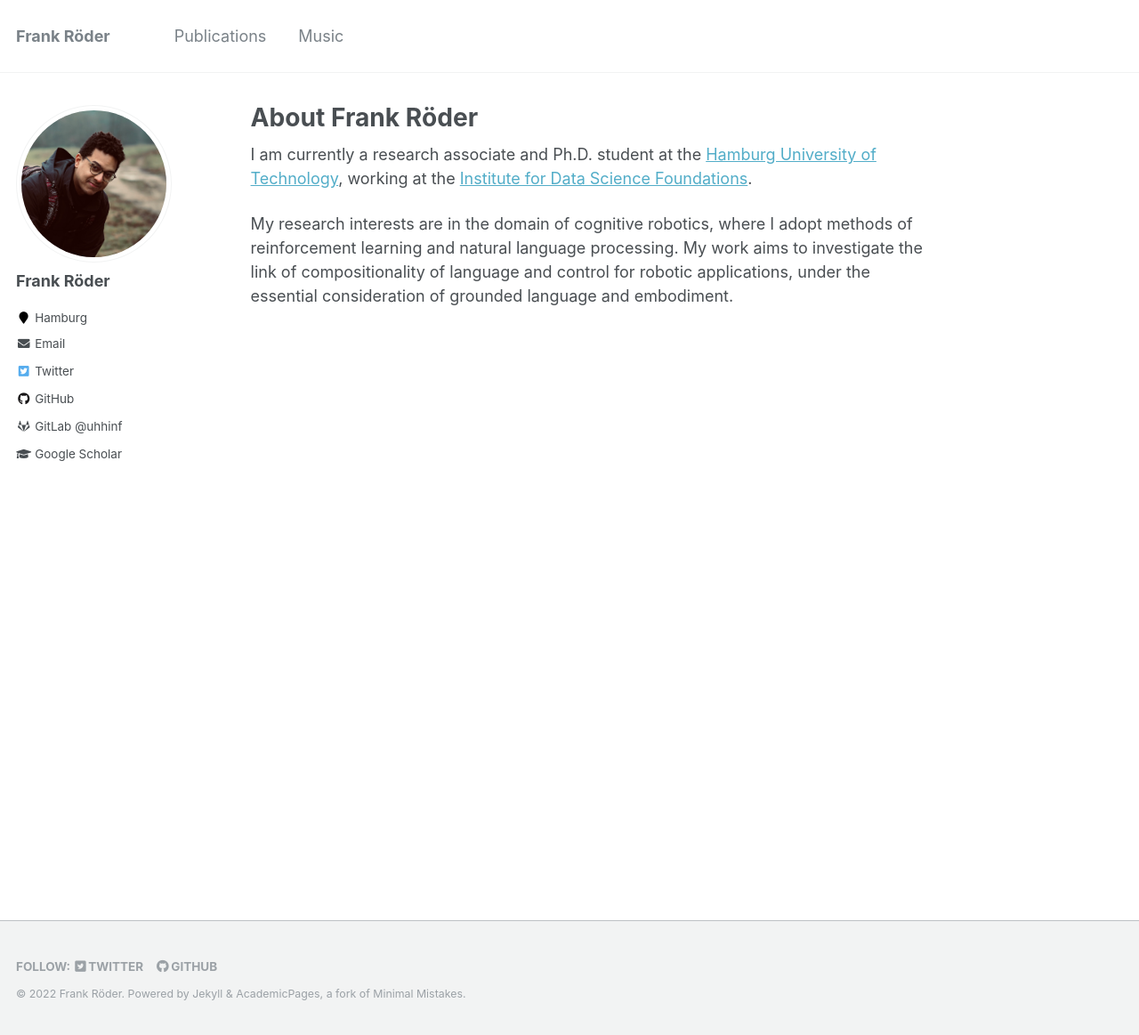
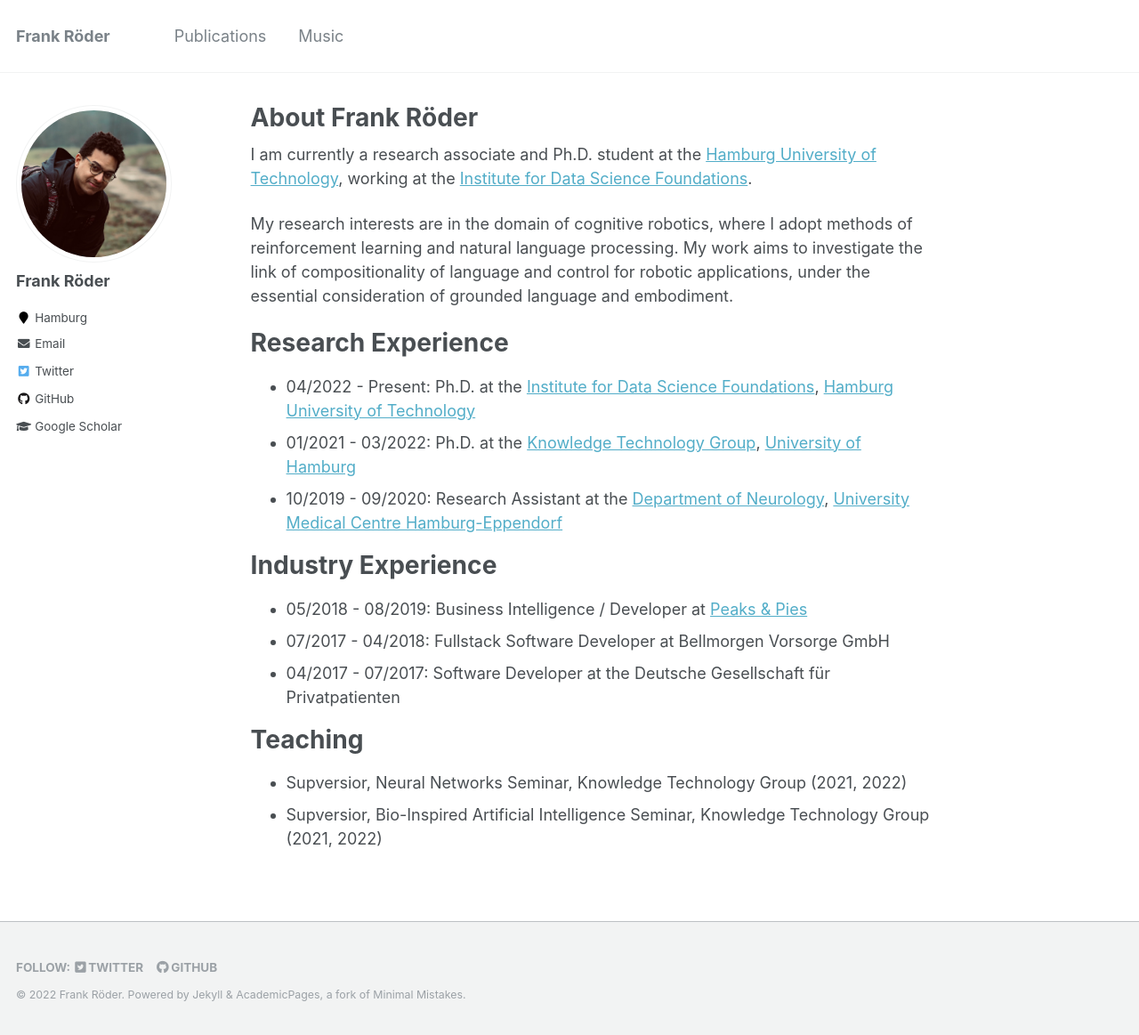
Before and after one commit to frankroeder/frankroeder.github.io, a Jekyll site: the page built from _pages/about.md, in a window 1280 px wide and 1163 px high. Shown: the whole window at 89% size. Built offline with Jekyll 4.4.1, drawn with Linux system fonts in a browser that asks for light colours.

Commit message:
Add experience sections to about page
- add teaching

```diff
--- a/_config.yml
+++ b/_config.yml
@@ -97,7 +97,6 @@ author:
   facebook         :
   foursquare       :
   github           : "frankroeder"
-  gitlab_inf       : "roeder"
   google_plus      :
   keybase          :
   instagram        :
--- a/_includes/author-profile.html
+++ b/_includes/author-profile.html
@@ -68,9 +68,6 @@
       {% if author.github %}
         <li><a href="https://github.com/{{ author.github }}"><i class="fab fa-fw fa-github" aria-hidden="true"></i> GitHub</a></li>
       {% endif %}
-      {% if author.gitlab_inf %}
-      <li><a href="https://git.informatik.uni-hamburg.de/{{ author.gitlab_inf }}"><i class="fab fa-fw fa-gitlab" aria-hidden="true"></i> GitLab @uhhinf</a></li>
-      {% endif %}
       {% if author.stackoverflow %}
         <li><a href="https://www.stackoverflow.com/users/{{ author.stackoverflow }}"><i class="fab fa-fw fa-stack-overflow" aria-hidden="true"></i> Stackoverflow</a></li>
       {% endif %}
--- a/_pages/about.md
+++ b/_pages/about.md
@@ -17,3 +17,21 @@ My research interests are in the domain of cognitive robotics, where I adopt met
 reinforcement learning and natural language processing.
 My work aims to investigate the link of compositionality of language and control for robotic applications,
 under the essential consideration of grounded language and embodiment.
+
+Research Experience
+======
+* 04/2022 - Present: Ph.D. at the [Institute for Data Science Foundations](https://www.dsf.tuhh.de), [Hamburg University of Technology](https://www.tuhh.de/)
+* 01/2021 - 03/2022: Ph.D. at the [Knowledge Technology Group](https://www.inf.uni-hamburg.de/en/inst/ab/wtm/), [University of Hamburg](https://www.inf.uni-hamburg.de/en)
+* 10/2019 - 09/2020: Research Assistant at the [Department of Neurology](https://www.uke.de/english/departments-institutes/departments/neurology/index.html), [University Medical Centre Hamburg-Eppendorf](https://www.uke.de)
+
+Industry Experience
+======
+
+* 05/2018 - 08/2019: Business Intelligence / Developer at [Peaks & Pies](https://peaksandpies.com)
+* 07/2017 - 04/2018: Fullstack Software Developer at Bellmorgen Vorsorge GmbH
+* 04/2017 - 07/2017: Software Developer at the Deutsche Gesellschaft für Privatpatienten
+
+Teaching
+======
+* Supversior, Neural Networks Seminar, Knowledge Technology Group (2021, 2022)
+* Supversior, Bio-Inspired Artificial Intelligence Seminar, Knowledge Technology Group (2021, 2022)
```
Also changed, not shown: _data/navigation.yml (+0 -15 lines), _pages/cv.md (deleted, +0 -23 lines), _pages/publications.md (deleted, +0 -16 lines), _pages/terms.md (+0 -4 lines).
